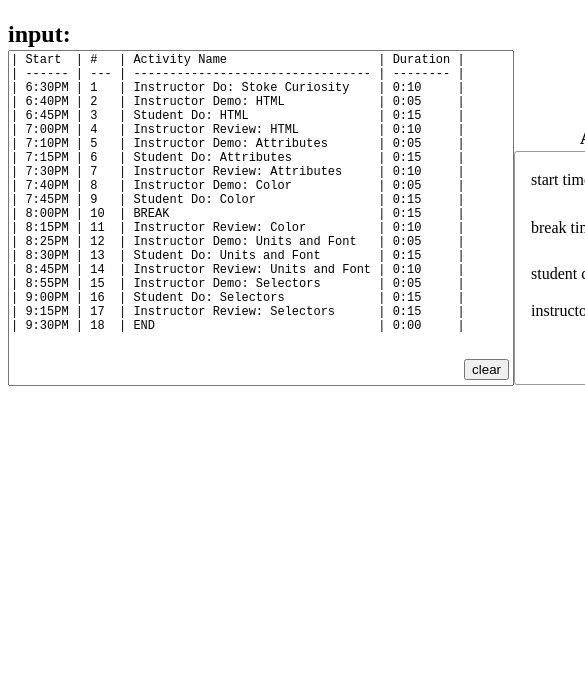
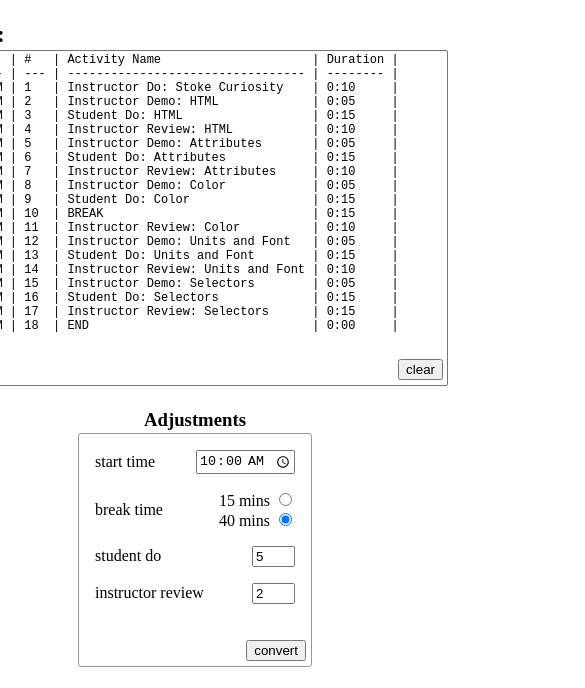
Before and after one commit to samuelfox1/class-schedule-converter, a plain HTML site: page index.html in a window 390 px wide. Shown: the part 62-750 px from the top of the page, 585 px wide, since content can reach past the window. Drawn offline with nearby package versions, Linux system fonts and the light colour scheme.

Commit message:
add: media query to handle smaller screens

```diff
--- a/assets/style.css
+++ b/assets/style.css
@@ -70,3 +70,10 @@ form p {
 }
 /* input[type="submit"]{
 } */
+
+@media screen and (max-width: 1300px) {
+    main {
+    flex-direction: column;
+    align-items: center;
+    }
+ }
```
